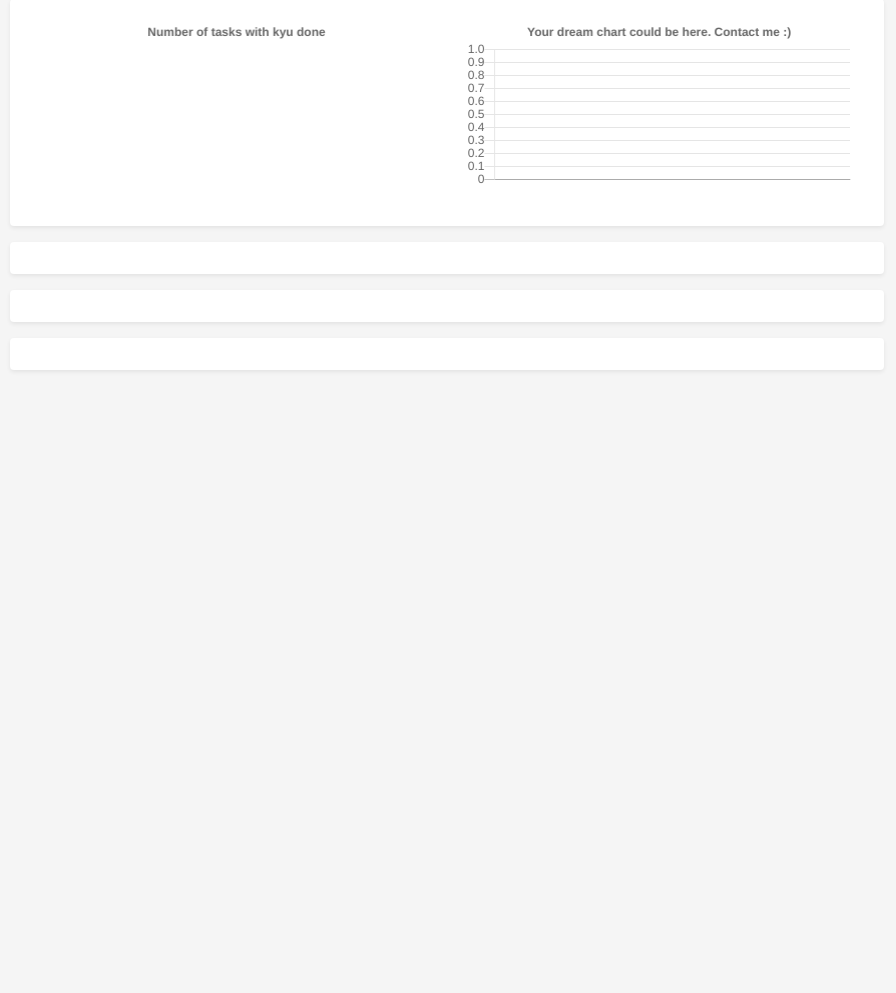
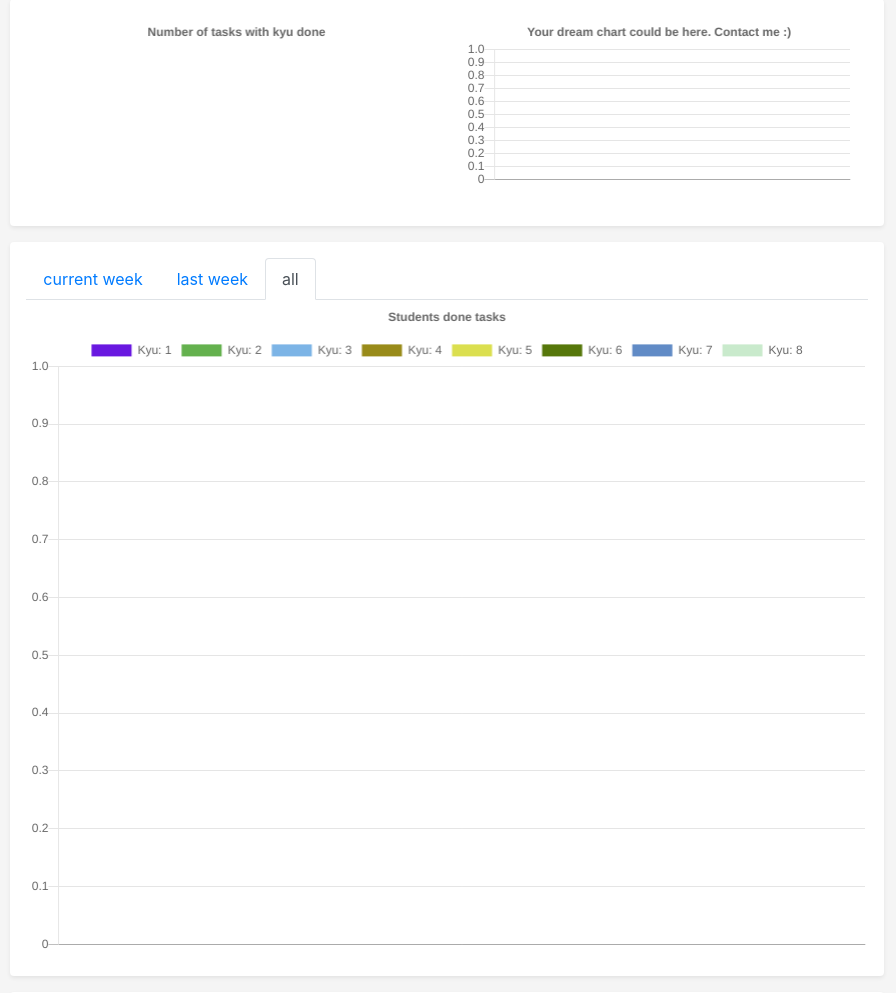
Before and after one commit to patkaczm/bakcyl-scorebaord, a Django app: page /dt in a window 1280 px wide. Shown: the part 154-1147 px from the top of the page, without its empty margins (193-1089 px from the left). Before the commit the page ends 525 px from the top, so only its background shows below. Run offline with Django 3.2, Linux system fonts and the light colour scheme; a user stored in the database is signed in; tables that the repository leaves empty hold one stand-in row (values such as "Sample post"); data that the repository does not hold is empty; some libraries are stand-ins or nearby versions.

Commit message:
add new chart showing current week done tasks

```diff
--- a/bakcyl_scoreboard/templates/bakcyl_scoreboard/dashboard_tutor.html
+++ b/bakcyl_scoreboard/templates/bakcyl_scoreboard/dashboard_tutor.html
@@ -11,7 +11,26 @@
     </div>
     <div class="row justify-content-center">
         <div class="shadow-sm p-3 mb-3 bg-white rounded col">
-            <canvas id="3" style="width: 100%"></canvas>
+            <ul class="nav nav-tabs" id="myTab" role="tablist">
+                <li class="nav-item">
+                    <a class="nav-link" id="home-tab" data-toggle="tab" href="#home" role="tab"
+                       aria-controls="home" aria-selected="true" onclick="changeToCurrentWeek()">current week</a>
+                </li>
+                <li class="nav-item">
+                    <a class="nav-link" id="profile-tab" data-toggle="tab" href="#profile" role="tab"
+                       aria-controls="profile" aria-selected="false" onclick="changeToLastWeek()">last week</a>
+                </li>
+                <li class="nav-item">
+                    <a class="nav-link active" id="contact-tab" data-toggle="tab" href="#contact" role="tab"
+                       aria-controls="contact" aria-selected="false" onclick="changeToAll()">all</a>
+                </li>
+            </ul>
+            <canvas id="3" style="width: 100%; height: 660px"></canvas>
+        </div>
+    </div>
+    <div class="row justify-content-center">
+        <div class="shadow-sm p-3 mb-3 bg-white rounded col">
+            <canvas id="5" style="width: 100%; height: 660px"></canvas>
         </div>
     </div>
     <div class="row justify-content-center">
@@ -19,13 +38,57 @@
             <canvas id="4" style="width: 100%"></canvas>
         </div>
     </div>
-    <div class="row justify-content-center">
-        <div class="shadow-sm p-3 mb-3 bg-white rounded col">
-            <canvas id="5" style="width: 100%"></canvas>
-        </div>
-    </div>
 
     <script type="text/javascript">
+        var stdChart;
+
+        function changeData(endpoint) {
+            $.ajax({
+            method: "GET",
+            url: endpoint,
+            success: function (data) {
+                preparedData = {};
+                let users = [];
+                let userKyu = [[], [], [], [], [], [], [], [], []];
+
+                for (let i in data.data) {
+                    users.push(data.data[i]["name"])
+                    for (let j = 0; j < userKyu.length; j++) {
+                        if (!(j in data.data[i]["kyuCount"])) {
+                            userKyu[j].push(0);
+                        } else {
+                            userKyu[j].push(data.data[i]["kyuCount"][j]);
+                        }
+                    }
+                }
+                userKyu.shift();
+                let coloR = [];
+                for (let i = 0; i < userKyu.length; i++) {
+                    coloR.push(dynamicColors())
+                }
+                for (let i = 0 ; i < userKyu.length; i++) {
+                    stdChart.data.datasets[i].data = userKyu[i]
+                }
+                stdChart.options.title.text = data.time ? ("Tasks done between " + data.time.start + " - " + data.time.end) : "All tasks done.";
+                stdChart.update();
+            },
+            error: function (error_data) {
+                console.log(error_data)
+            }})
+        }
+
+        function changeToCurrentWeek() {
+            changeData("user/this-week");
+        }
+
+        function changeToLastWeek() {
+            changeData("user/last-week");
+        }
+
+        function changeToAll() {
+            changeData('user/all');
+        }
+
         var dynamicColors = function () {
             var r = Math.floor(Math.random() * 255);
             var g = Math.floor(Math.random() * 255);
@@ -144,13 +207,13 @@
                 let users = [];
                 let userKyu = [[], [], [], [], [], [], [], [], []];
 
-                for (let i in data) {
-                    users.push(data[i]["name"])
+                for (let i in data.data) {
+                    users.push(data.data[i]["name"])
                     for (let j = 0; j < userKyu.length; j++) {
-                        if (!(j in data[i]["kyuCount"])) {
+                        if (!(j in data.data[i]["kyuCount"])) {
                             userKyu[j].push(0);
                         } else {
-                            userKyu[j].push(data[i]["kyuCount"][j]);
+                            userKyu[j].push(data.data[i]["kyuCount"][j]);
                         }
                     }
                 }
@@ -161,11 +224,8 @@
                 }
 
                 var ctx1 = document.getElementById("3");
-                height = 20 * users.length
-                ctx1.style.height = height + "px";
 
-
-                var myBarChart = new Chart(ctx1, {
+                stdChart = new Chart(ctx1, {
                     type: 'bar',
                     data: {
                         labels: users,
@@ -224,7 +284,10 @@
                                 stacked: true
                             }],
                             yAxes: [{
-                                stacked: true
+                                stacked: true,
+                                ticks: {
+                                    beginAtZero: true
+                                }
                             }]
                         }
                     }
@@ -304,7 +367,7 @@
                                     var meta = chartInstance.controller.getDatasetMeta(i);
                                     meta.data.forEach(function (bar, index) {
                                         var data = kyus[index];
-                                        ctx.fillText(data, bar._model.x, bar._model.y -10);
+                                        ctx.fillText(data, bar._model.x, bar._model.y - 10);
                                     });
                                 });
                             }
@@ -317,7 +380,7 @@
             }
         })
 
-     $.ajax({
+        $.ajax({
             method: "GET",
             url: 'user/score',
             success: function (data) {
@@ -338,9 +401,6 @@
                 }
 
                 var ctx1 = document.getElementById("5");
-                height = 25 * users.length
-                ctx1.style.height = height + "px";
-
 
                 var myBarChart = new Chart(ctx1, {
                     type: 'bar',
@@ -376,5 +436,6 @@
             }
         })
 
+
     </script>
 {% endblock %}
--- a/bakcyl_scoreboard/urls.py
+++ b/bakcyl_scoreboard/urls.py
@@ -5,6 +5,9 @@ from .misc import updateCwTasks
 urlpatterns = [
     path('', views.dashboard, name='dashboard'),
     path('user/all', views.all_users_data, name='all_user_data'),
+    path('user/last-week', views.last_week_users_data, name='last_week_users_data'),
+    path('user/this-week', views.this_week_users_data, name='this_week_users_data'),
+    path('user/<username>/this-week', views.this_week_user_data, name='this_week_user_data'),
     path('user/score', views.points, name='score_all'),
     path('user/<username>', views.user_data, name='user_data'),
     path('dt', views.dashboard_tutor, name="dashboard_tutor"),
--- a/bakcyl_scoreboard/views.py
+++ b/bakcyl_scoreboard/views.py
@@ -4,6 +4,7 @@ import requests
 from django.http import JsonResponse
 from django.contrib.auth.models import User
 from .models import CwTask
+import datetime
 
 
 def getUserTasksData(user):
@@ -40,23 +41,93 @@ def dashboard(request):
     })
 
 
+def get_user_data(user, dateFrom, dateTo, filterTutor = True):
+    if filterTutor and PersonalInfo.objects.get(user=user).isTutor:
+        return
+    else:
+        all_user_kyus = [kyu["kyu"] for kyu in CwTask.objects.filter(
+            user=user).order_by().values('kyu').distinct()]
+        details = {}
+
+        for kyu in all_user_kyus:
+            if isinstance(dateFrom, datetime.date) and isinstance(dateTo, datetime.date):
+                count_ = CwTask.objects.all().filter(kyu=kyu).filter(
+                    completedAt__range=(dateFrom, dateTo)).filter(user=user).count()
+            else:
+                count_ = CwTask.objects.all().filter(kyu=kyu).filter(user=user).count()
+                print(count_)
+            if count_ > 0:
+                details[kyu] = count_
+
+        pi = PersonalInfo.objects.get(user=user)
+        return {"name": "{} {}".format(pi.first_name, pi.last_name),
+                "kyuCount": details}
+
+
 def all_users_data(request):
     ret = []
     for user in User.objects.all():
-        if not PersonalInfo.objects.get(user=user).isTutor:
-            all_user_kyus = [kyu["kyu"] for kyu in CwTask.objects.filter(user__personalinfo__isTutor=False).filter(user=user).order_by().values('kyu').distinct()]
-            details = {}
+        data = get_user_data(user, None, None)
+        if data:
+            ret.append(data)
+    return JsonResponse({'data': ret})
 
-            for kyu in all_user_kyus:
-                count_ = CwTask.objects.all().filter(kyu=kyu).filter(user=user).count()
-                if count_ > 0:
-                    details[kyu] = count_
 
-            pi = PersonalInfo.objects.get(user=user)
-            ret.append({"name": "{} {}".format(pi.first_name, pi.last_name),
-                       "kyuCount": details})
-    return JsonResponse(ret, safe=False)
+def last_week_users_data(request):
+    today = datetime.date.today()
+    last_week_monday = today - datetime.timedelta(days=today.weekday(), weeks=1)
+    last_week_sunday = last_week_monday + datetime.timedelta(days=6)
 
+    ret = []
+    for user in User.objects.all():
+        data = get_user_data(user, last_week_monday, last_week_sunday)
+        if data:
+            ret.append(data)
+
+
+    return JsonResponse({
+        'data': ret,
+        'time': {
+            'start': last_week_monday,
+            'end': last_week_sunday,
+        }})
+
+
+def this_week_users_data(request):
+    today = datetime.date.today()
+    this_week_monday = today - datetime.timedelta(days=today.weekday())
+    this_week_sunday = this_week_monday + datetime.timedelta(days=6)
+
+    ret = []
+    for user in User.objects.all():
+        data = get_user_data(user, this_week_monday, this_week_sunday)
+        if data:
+            ret.append(data)
+
+    return JsonResponse({
+        'data': ret,
+        'time': {
+            'start': this_week_monday,
+            'end': this_week_sunday,
+        }
+    })
+
+
+def this_week_user_data(request, username):
+    today = datetime.date.today()
+    this_week_monday = today - datetime.timedelta(days=today.weekday())
+    this_week_sunday = this_week_monday + datetime.timedelta(days=6)
+
+    user = User.objects.get(username=username)
+    data = get_user_data(user, this_week_monday, this_week_sunday, False)
+
+    return JsonResponse({
+        'data': data,
+        'time': {
+            'start': this_week_monday,
+            'end': this_week_sunday,
+        }
+    })
 
 def task_kyu_count(request):
     all_kyus = [kyu["kyu"] for kyu in CwTask.objects.order_by().values('kyu').distinct()]
@@ -68,7 +139,8 @@ def task_kyu_count(request):
             ret.append({
                 "kyu": kyu,
                 "count": count_,
-                "unique": CwTask.objects.all().filter(user__personalinfo__isTutor=False).filter(kyu=kyu).order_by().values('name').distinct().count(),
+                "unique": CwTask.objects.all().filter(user__personalinfo__isTutor=False).filter(
+                    kyu=kyu).order_by().values('name').distinct().count(),
             })
 
     return JsonResponse(ret, safe=False)
@@ -127,6 +199,6 @@ def dashboard_tutor(request):
             selectedStudent = request.POST.get("showStatisticsUser")
 
     return render(request, "bakcyl_scoreboard/dashboard_tutor.html", {
-                                                                        "students":students,
-                                                                        "selectedStudent": selectedStudent,
-                                                                    })
+        "students": students,
+        "selectedStudent": selectedStudent,
+    })
```
Also changed, not shown: bakcyl_scoreboard/templates/bakcyl_scoreboard/dashboard.html (+56 -0 lines).
